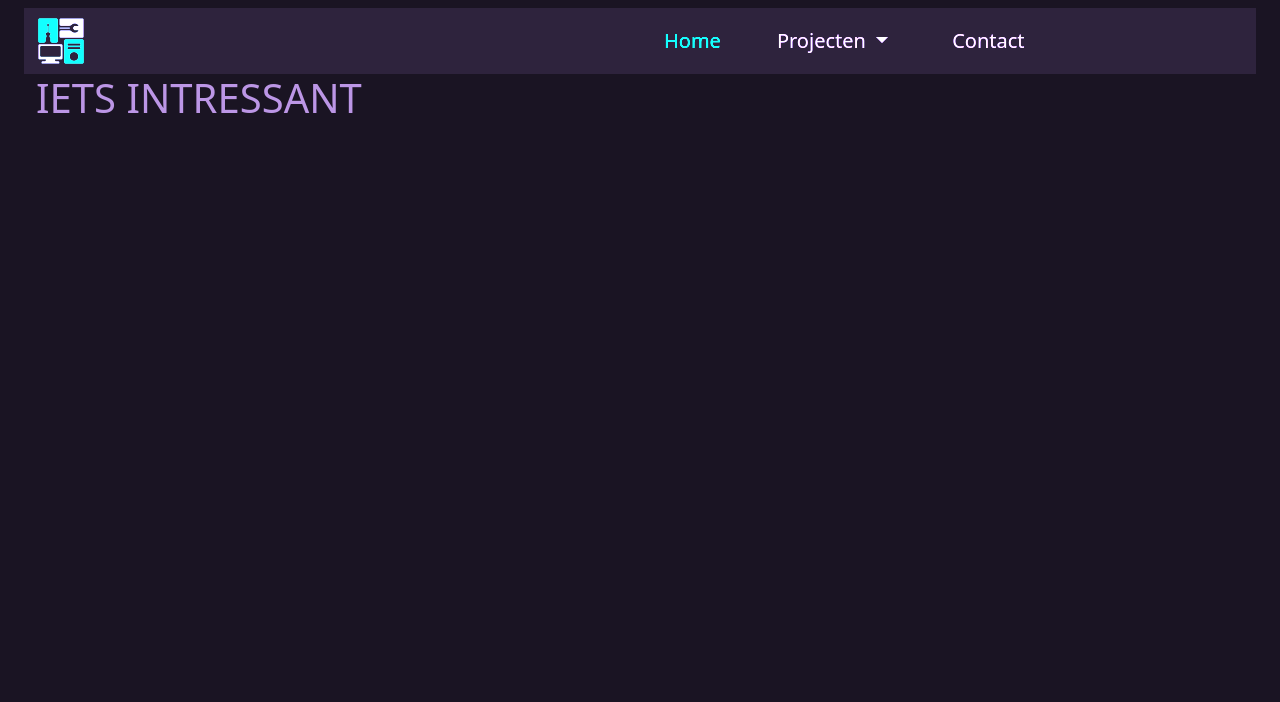
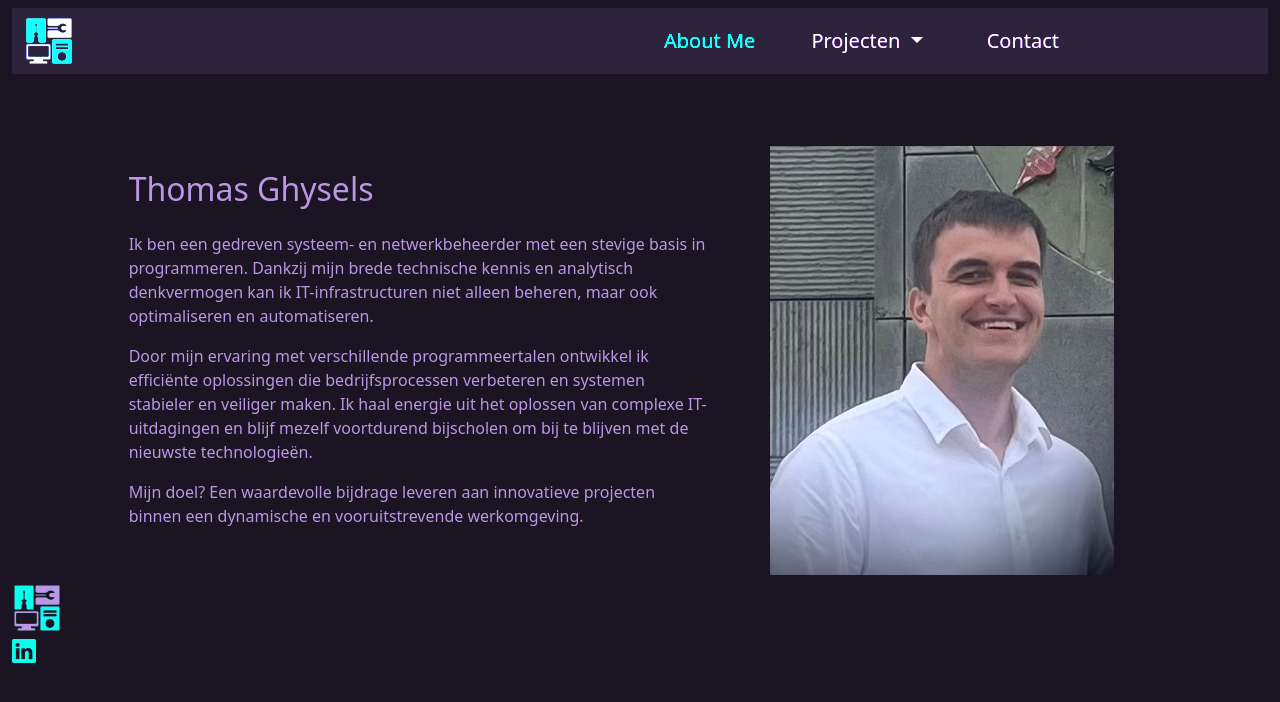
Before and after one commit to GhyselsT/portfolio, a plain HTML site: page index.html in a window 1280 px wide. Drawn offline with nearby package versions, Linux system fonts and the light colour scheme.

Commit message:
fixed main en aside trying to fix footer

```diff
--- a/css/style.css
+++ b/css/style.css
@@ -5,6 +5,10 @@
 }
 
 .texteffectcolor {
+  color: #0affed;
+}
+
+.logoColor{
   color: #0affed;
 }
 
--- a/index.html
+++ b/index.html
@@ -13,6 +13,7 @@
       integrity="sha384-QWTKZyjpPEjISv5WaRU9OFeRpok6YctnYmDr5pNlyT2bRjXh0JMhjY6hW+ALEwIH"
       crossorigin="anonymous"
     />
+    <link rel="stylesheet" href="https://cdn.jsdelivr.net/npm/bootstrap-icons@1.10.5/font/bootstrap-icons.css">
     <!-- CSS -->
     <link rel="stylesheet" href="/css/reset.css" />
     <link rel="stylesheet" href="/css/style.css" />
@@ -24,20 +25,23 @@
       defer
     ></script>
   </head>
-  <body class="root container-fluid">
-    <header class="px-4 py-2">
+
+  <body class="root">
+
+    <header class="container-fluid px-4 py-2">
       <nav class="navbar navbar-expand-lg justify-content-between row">
         <img src="/assets/icons/LOGO.png" alt="Logo portfolio" style="width: auto; height: 50px" class="col-6 text-start"/>
 
-        <ul class="navbar-nav col-6 justify-content-beginning">
+        <ul class="navbar-nav col-md-6 justify-content-beginning">
           <li class="nav-item mx-3">
-            <a class="nav-link active fs-5" href="#">Home</a>
+            <a class="nav-link active fs-5" href="#">About Me</a>
           </li>
           <li class="nav-item dropdown mx-4">
             <a class="nav-link dropdown-toggle fs-5" href="detailPagina.html" role="button" data-bs-toggle="dropdown">
               Projecten
             </a>
             <ul class="dropdown-menu">
+              <li><a class="dropdown-item" href="detailPagina.html">Alle projecten</a></li>
               <li><a class="dropdown-item" href="webwizz.html">WebWizz</a></li>
             </ul>
           </li>
@@ -47,11 +51,33 @@
           </li>
         </ul>
       </nav>
-      <h1>IETS INTRESSANT</h1>
+      <h1 class="invisible">Systeem- & Netwerkbeheerder</h1>
     </header>
-    <nav></nav>
-    <main></main>
-    <aside></aside>
-    <footer></footer>
+
+    <div class="container-fluid justify-content-center row ">
+      <main class="px-4 py-2 col-6">
+        <h2 class="my-4">Thomas Ghysels</h2>
+
+        <p>Ik ben een gedreven systeem- en netwerkbeheerder met een stevige basis in programmeren. Dankzij mijn brede technische kennis en analytisch denkvermogen kan ik IT-infrastructuren niet alleen beheren, maar ook optimaliseren en automatiseren.</p>
+
+        <p>Door mijn ervaring met verschillende programmeertalen ontwikkel ik efficiënte oplossingen die bedrijfsprocessen verbeteren en systemen stabieler en veiliger maken. Ik haal energie uit het oplossen van complexe IT-uitdagingen en blijf mezelf voortdurend bijscholen om bij te blijven met de nieuwste technologieën.</p>
+
+        <p>Mijn doel? Een waardevolle bijdrage leveren aan innovatieve projecten binnen een dynamische en vooruitstrevende werkomgeving.</p>
+      </main>
+
+      <aside class="px-4 py-2 col-4 text-center">
+        <img src="/assets/images/Foto_van_mezelf.jpg" alt="Picture of myself">
+      </aside>
+    </div>
+
+
+    <footer class="container-fluid justify-content-between row">
+      <img src="/assets/icons/LOGO.png" alt="Logo portfolio" style="width: auto; height: 50px"/>
+
+      <a href="https://www.linkedin.com/in/thomas-ghysels-8380b134a/"  class="logoColor fs-4">
+        <i class="bi bi-linkedin"></i>
+      </a>
+
+    </footer>
   </body>
 </html>
```
